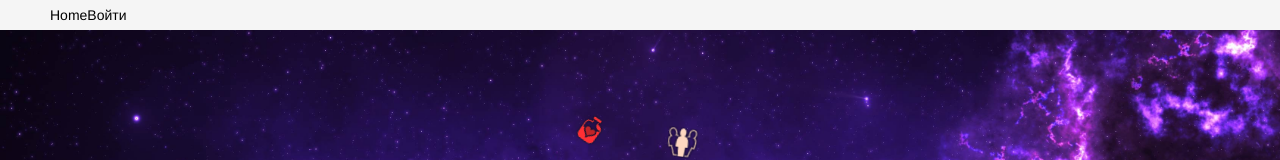
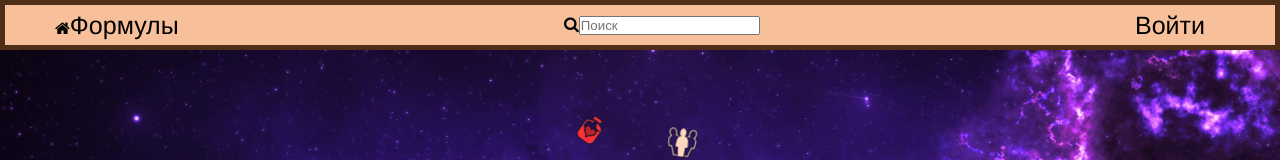
Before and after one commit to krivalex/formular, a Vue app: page / in a window 1280 px wide. Shown: the top 160 px of the page. Built offline with nearby package versions, Linux system fonts and the light colour scheme; no server answers; the database is empty.

Commit message:
navbar first update

```diff
--- a/src/components/layouts/MainNavbar.vue
+++ b/src/components/layouts/MainNavbar.vue
@@ -1,7 +1,17 @@
 <template>
   <nav>
-    <router-link to="/">Home</router-link>
-    <div class="flex-row">
+
+    <div class="item">
+      <i class="fa fa-home"></i>
+      <router-link to="/">Формулы</router-link>
+    </div>
+
+    <div class="item">
+      <i class="fa fa-search"></i>
+      <input type="search" placeholder="Поиск" />
+    </div>
+
+    <div class="enter">
       <router-link v-if="user" to="/quit">Выйти</router-link>
       <router-link v-if="!user" to="/login">Войти</router-link>
       <router-link to="/profile">
@@ -31,43 +41,34 @@ export default {
 </script>
 
 <style lang="scss">
-$maxWidth: 1280;
-
-@mixin adaptiv-font($pcSize, $mobSize) {
-  $addSize: $pcSize - $mobSize;
-  $maxWidth: $maxWidth - 320;
-  font-size: calc(#{$mobSize + px} + #{$addSize} * ((100vw - 320px) / #{$maxWidth}));
-}
-
-@mixin adaptiv-margin($pcSize, $mobSize) {
-  $addSize: $pcSize - $mobSize;
-  $maxWidth: $maxWidth - 320;
-  margin: calc(#{$mobSize + px} + #{$addSize} * ((100vw - 320px) / #{$maxWidth}));
-}
-
-@mixin adaptiv-padding($pcSize, $mobSize) {
-  $addSize: $pcSize - $mobSize;
-  $maxWidth: $maxWidth - 320;
-  padding: calc(#{$mobSize + px} + #{$addSize} * ((100vw - 320px) / #{$maxWidth}));
-}
+@import "@/assets/style.scss";
 
 nav {
   display: flex;
   justify-content: space-between;
   align-items: center;
   background-color: #f5f5f5;
-  height: 30px;
+  @include adaptiv-height(50, 30);
   width: 100vw;
   position: fixed;
   @include adaptiv-padding(50, 20);
   padding-top: 0px;
   padding-bottom: 0px;
   z-index: 500;
+  border: 5px solid #502d16;
+  background: #f7c09b;
 
   a {
     text-decoration: none;
     color: #000;
-    @include adaptiv-font(14, 18);
+    @include adaptiv-font(25, 15);
+    margin-right: 10px;
+  }
+
+  .enter {
+    display: flex;
+    align-items: center;
+    flex-direction: row;
   }
 }
 </style>
```
